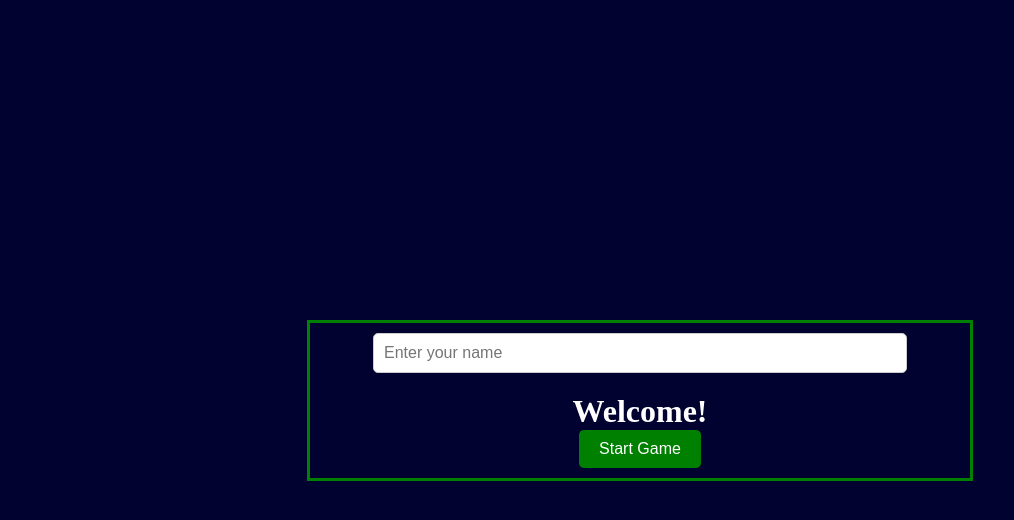
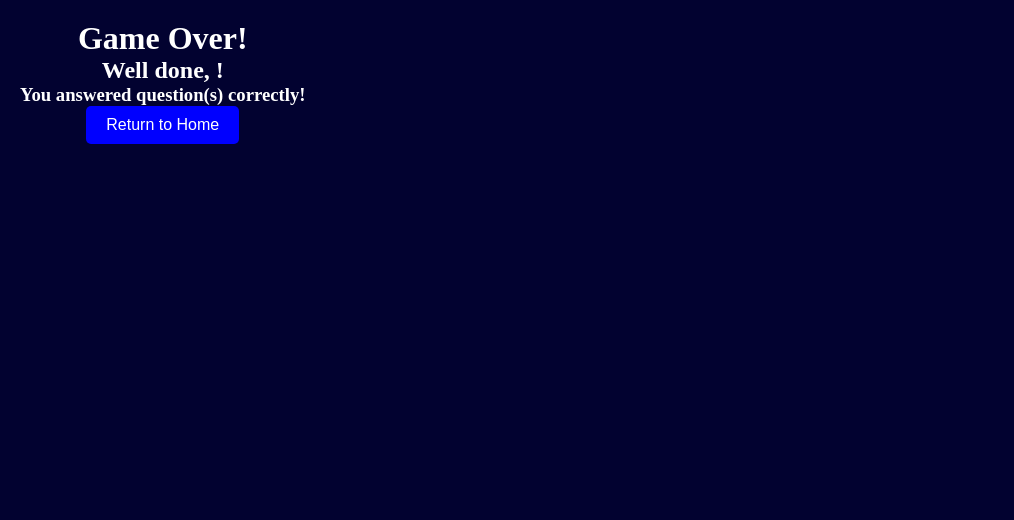
Before and after one commit to Krystal304/Capstone-Backend, a React (Vite) app: page /final in a window 1280 px wide. Shown: the top 520 px of the page, without its empty margins (0-1014 px from the left). Built offline with nearby package versions, Linux system fonts and the light colour scheme.

Commit message:
navigate

```diff
--- a/package.json
+++ b/package.json
@@ -17,7 +17,8 @@
     "mongoose": "^8.8.1",
     "morgan": "^1.10.0",
     "react": "^18.3.1",
-    "react-dom": "^18.3.1"
+    "react-dom": "^18.3.1",
+    "react-router-dom": "^6.28.0"
   },
   "devDependencies": {
     "@eslint/js": "^9.13.0",
--- a/src/App.jsx
+++ b/src/App.jsx
@@ -1,11 +1,20 @@
-import React from 'react'
+
 import Home from './pages/Home'
+import { BrowserRouter as Router, Routes, Route } from 'react-router-dom';
+import Trivia from './pages/Trivia'
+import Final from './pages/Final'
+import Leaderboard from './pages/Leaderboard'
+import './App.css'
+
 
 function App() {
   return (
-    <div>
-      <Home />
-    </div>
+   <Router>
+
+    <Home />
+
+
+  </Router>
   )
 }
 
--- a/src/components/Start.jsx
+++ b/src/components/Start.jsx
@@ -13,46 +13,20 @@ const Start = ({ onStart }) => {
   };
 
   return (
-    <div
-      style={{
-        margin: "auto",
-        width: "50%",
-        border: "3px solid green",
-        padding: "10px",
-        textAlign: "center",
-      }}
-    >
+    <div style={{ margin: "auto", width: "50%", padding: "10px", textAlign: "center" }}>
       <input
         type="text"
         placeholder="Enter your name"
         ref={inputRef}
         className="form-control"
-        style={{
-          padding: "10px",
-          fontSize: "16px",
-          marginBottom: "20px",
-          width: "80%",
-          border: "1px solid #ccc",
-          borderRadius: "5px",
-        }}
+        style={{ padding: "10px", fontSize: "16px", marginBottom: "20px", width: "80%" }}
       />
       <h1>Welcome!</h1>
-      <button
-        onClick={handleStart}
-        style={{
-          padding: "10px 20px",
-          fontSize: "16px",
-          backgroundColor: "green",
-          color: "white",
-          border: "none",
-          borderRadius: "5px",
-          cursor: "pointer",
-        }}
-      >
+      <button onClick={handleStart} style={{ padding: "10px 20px", fontSize: "16px", backgroundColor: "green", color: "white", border: "none", borderRadius: "5px", cursor: "pointer" }}>
         Start Game
       </button>
     </div>
   );
-}
+};
 
 export default Start;
--- a/src/pages/Final.jsx
+++ b/src/pages/Final.jsx
@@ -0,0 +1,31 @@
+import React from 'react';
+import { useLocation, useNavigate } from 'react-router-dom';
+
+function Final() {
+  const location = useLocation();
+  const nav = useNavigate();
+  const { userName, correctAnswers } = location.state || {};
+
+  return (
+    <div style={{ textAlign: 'center', padding: '20px' }}>
+      <h1>Game Over!</h1>
+      <h2>Well done, {userName}!</h2>
+      <h3>You answered {correctAnswers} question(s) correctly!</h3>
+      <button
+        onClick={() => nav('/')}
+        style={{
+          padding: '10px 20px',
+          fontSize: '16px',
+          backgroundColor: 'blue',
+          color: 'white',
+          border: 'none',
+          borderRadius: '5px',
+        }}
+      >
+        Return to Home
+      </button>
+    </div>
+  );
+}
+
+export default Final;
--- a/src/pages/Home.jsx
+++ b/src/pages/Home.jsx
@@ -1,34 +1,30 @@
 import { useState } from 'react';
+import { Routes, Route, useNavigate } from 'react-router-dom';
 import { data, prizeMoney } from '../data/data';
-import Quiz from '../components/Quiz';
-import Time from '../components/Time';
 import Start from '../components/Start';
 import Trivia from './Trivia';
-
-import '../App.css';
+import Final from './Final';
+import Leaderboard from './Leaderboard';
 
 function Home() {
+  const [userName, setUserName] = useState(null);
+  const nav = useNavigate();
 
-  const [userName, setUserName] = useState(null);
 
-  const [gameStarted, setGameStarted] = useState(false);
-
-  // Function to handle game start
   const startGame = (name) => {
     setUserName(name);
-    setGameStarted(true);
+    nav('/trivia');
   };
 
   return (
     <div className="app">
-      {!gameStarted ? (
-        <Start onStart={startGame} />
-      ) : (
-        <>
-        <Trivia userName={userName}/>
 
-        </>
-      )}
+      <Routes>
+        <Route path="/" element={<Start onStart={startGame} />} />
+        <Route path="/trivia" element={<Trivia userName={userName} />} />
+        <Route path="/final" element={<Final />} />
+        <Route path="/leaderboard" element={<Leaderboard />} />
+      </Routes>
     </div>
   );
 }
--- a/src/pages/Leaderboard.jsx
+++ b/src/pages/Leaderboard.jsx
@@ -0,0 +1,9 @@
+import React from 'react'
+
+function Leaderboard() {
+  return (
+    <div>Leaderboard</div>
+  )
+}
+
+export default Leaderboard
--- a/src/pages/Trivia.jsx
+++ b/src/pages/Trivia.jsx
@@ -1,32 +1,24 @@
-import React from 'react'
-import Time from '../components/Time'
-import Quiz from '../components/Quiz'
-import { data } from '../data/data'
-import { useState } from 'react'
-import Money from '../components/Money'
+import React from "react";
+import Time from "../components/Time";
+import Quiz from "../components/Quiz";
+import { data } from "../data/data";
+import { useState } from "react";
+import Money from "../components/Money";
+import { useNavigate } from "react-router-dom";
 
-
-function Trivia({userName}) {
-
+function Trivia({ userName }) {
   const [questionNumber, setQuestionNumber] = useState(1);
   const [timeOut, setTimeOut] = useState(false);
   const [correctAnswers, setCorrectAnswers] = useState(0);
-
+  const nav = useNavigate();
   const handleCorrectAnswer = () => {
     setCorrectAnswers((prev) => prev + 1);
   };
 
+  if (timeOut) {
+    nav("/final", { state: { userName, correctAnswers } });
+  }
 
-
-
-    if (timeOut) {
-
-      return (
-        <div>
-          <h1 style={{ textAlign: 'center', color: 'red' }}>Game Over! Better luck next time, { userName }!</h1>
-        </div>
-      );
-    }
   return (
     <>
       <div className="main">
@@ -43,15 +35,10 @@ function Trivia({userName}) {
       </div>
       <div className="timer">
         <Time setTimeOut={setTimeOut} questionNumber={questionNumber} />
-
-
       </div>
-  <Money
-  questionNumber={questionNumber}
-  correctAnswers={correctAnswers} />
-
+      <Money correctAnswers={correctAnswers} />
     </>
-  )
+  );
 }
 
-export default Trivia
+export default Trivia;
```
Also changed, not shown: 1 other file (tests, documents, lock files or other folders). Lines whose indentation alone changed are shown as unchanged.
